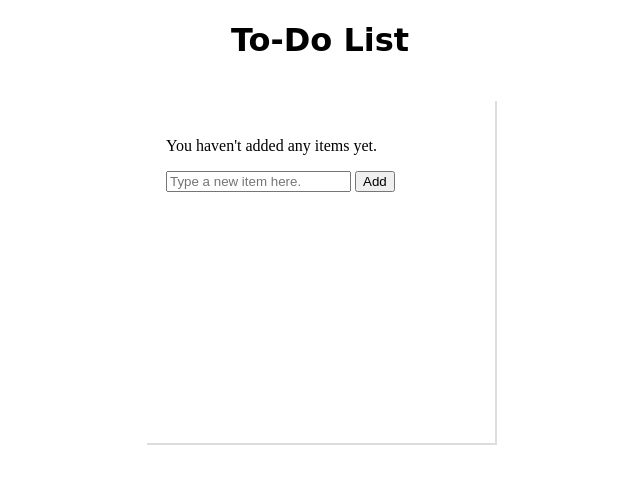
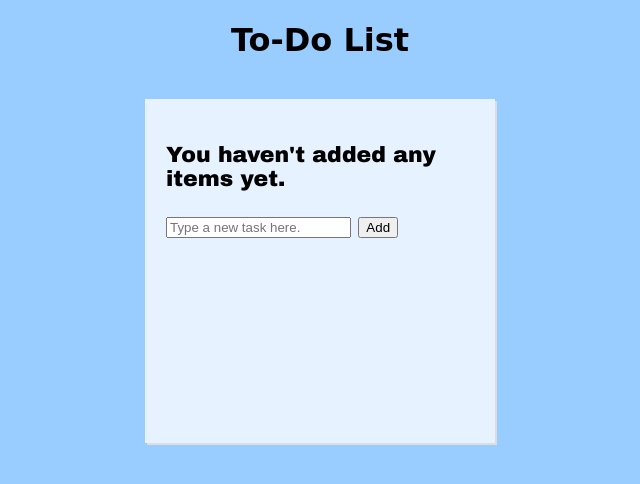
Before and after one commit to royalraj95/To-Do-List, a PHP site: page / in a window 1280 px wide. Shown: the top 484 px of the page, without its empty margins (320-960 px from the left). Run offline with PHP 8.4, Linux system fonts and the light colour scheme; data that the repository does not hold is empty.

Commit message:
HTML Changes
Website Changes

```diff
--- a/additem.php
+++ b/additem.php
@@ -6,7 +6,6 @@ require_once 'connect.php';
 
 if(isset($_POST['name'])) {
 	$name = trim($_POST['name']);
-
 
 
 	if(!empty($name)) {
--- a/index.php
+++ b/index.php
@@ -20,6 +20,7 @@
 <!DOCTYPE html>
 <html lang="en">
 <link rel = "stylesheet" href = "stylesheet.css">
+
 	<head>
 		<title>To do list Program</title>
 		<meta name="viewport" content="width=device-width, initial-scale=1.0">
@@ -32,16 +33,19 @@
 <body>
 	<div class = "wrapbox">
 	<div class="list">
-
+	<div class = "listfont">
 			<?php if(!empty($items)): ?>
 			<ul class="items">
 				<?php foreach($items as $item): ?>
 				<li>
+
 					<?php echo ($item['name']); ?>
 					<a class="delete-button" href="delete.php?as=delete&item=<?php echo $item['id']; ?>">Delete</a>
 
 				</li>
+
 				<?php endforeach; ?>
+			</div>
 			</ul>
 		</div>
 			<?php else: ?>
@@ -49,7 +53,7 @@
 			<?php endif; ?>
 
 			<form class="item-add" action="additem.php" method="POST">
-				<input type="text" name="name" placeholder="Type a new item here." class="input" autocomplete="off" maxlength="30" required>
+				<input type="text" name="name" placeholder="Type a new task here." class="input" autocomplete="off" maxlength="30" required>
 				<input type="submit" value="Add" class="submit">
 			</form>
 
--- a/stylesheet.css
+++ b/stylesheet.css
@@ -6,6 +6,8 @@
 	box-shadow: 2px 2px 0px #ddd;
 	margin-top: 40px;
 	padding: 22px 6%;
+	background-color: #e6f2ff;
+
 }
 
 
@@ -13,6 +15,7 @@
 {
 	width: 350px;
 	margin: 0 auto;
+
 }
 
 h1
@@ -22,8 +25,29 @@ h1
 
 }
 
-.items {
+.items
+{
 	margin: 0;
 	padding: 0;
 	list-style-type: none;
+
 }
+
+.listfont
+{
+	font-size: 22px;
+	font-family: "Arial Black", Gadget, sans-serif;
+}
+
+.delete-button
+{
+	font-size: 10px;
+
+    border: 2px solid red;
+
+}
+
+body
+{
+	background-color: #99ccff;
+}
```
